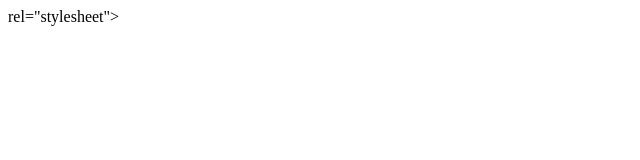
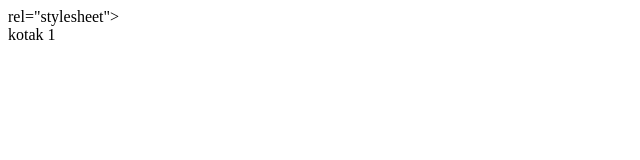
Before and after one commit to valentinaernawati/Kripton-Web, a plain HTML site: page layout.html in a window 1280 px wide. Shown: the full height of the page, 0-640 px from the left. Drawn offline with Linux system fonts and the light colour scheme.

Commit message:
Update layout.html

```diff
--- a/layout.html
+++ b/layout.html
@@ -6,5 +6,6 @@
   </head>
   <body>
    <!-- this is box 1 -->
+    <div>kotak 1</div>
   </body>
 </html>
```
